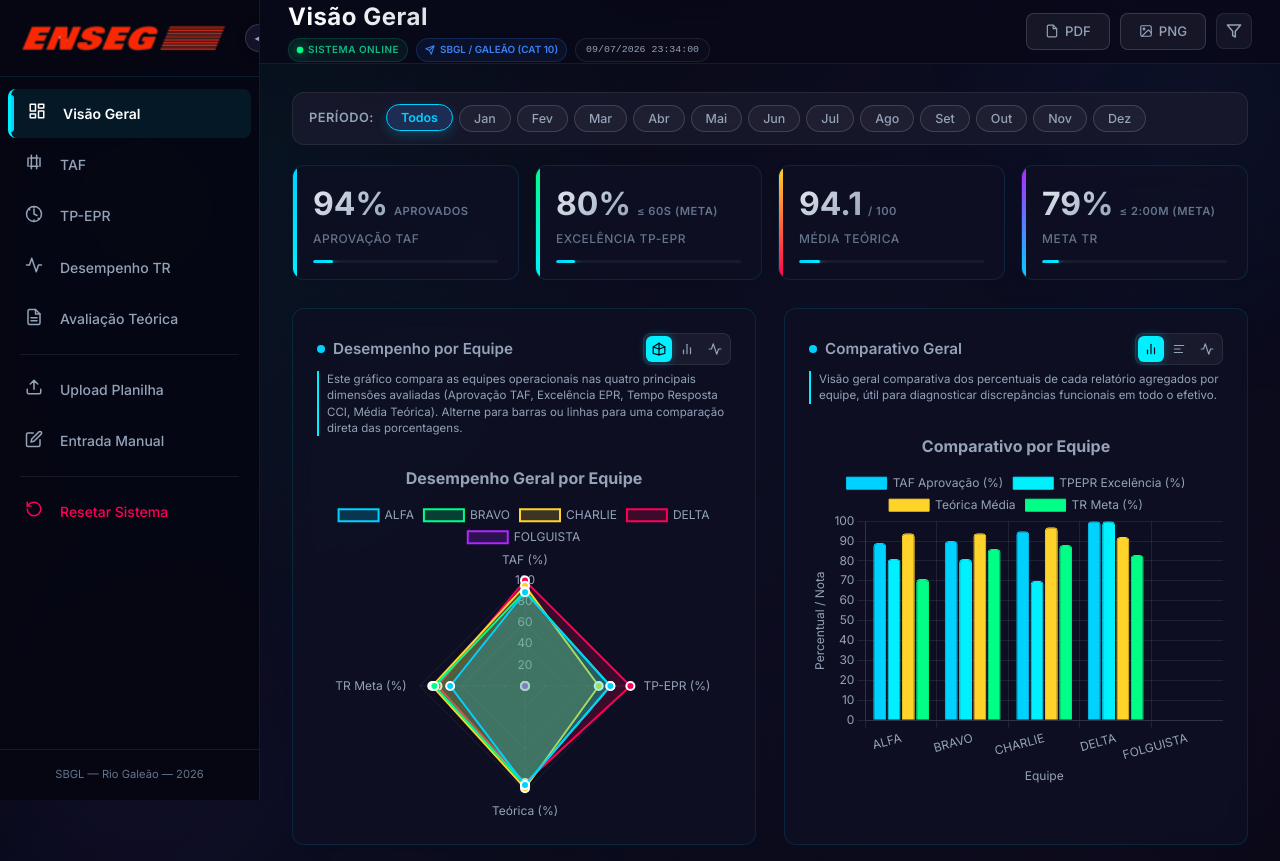
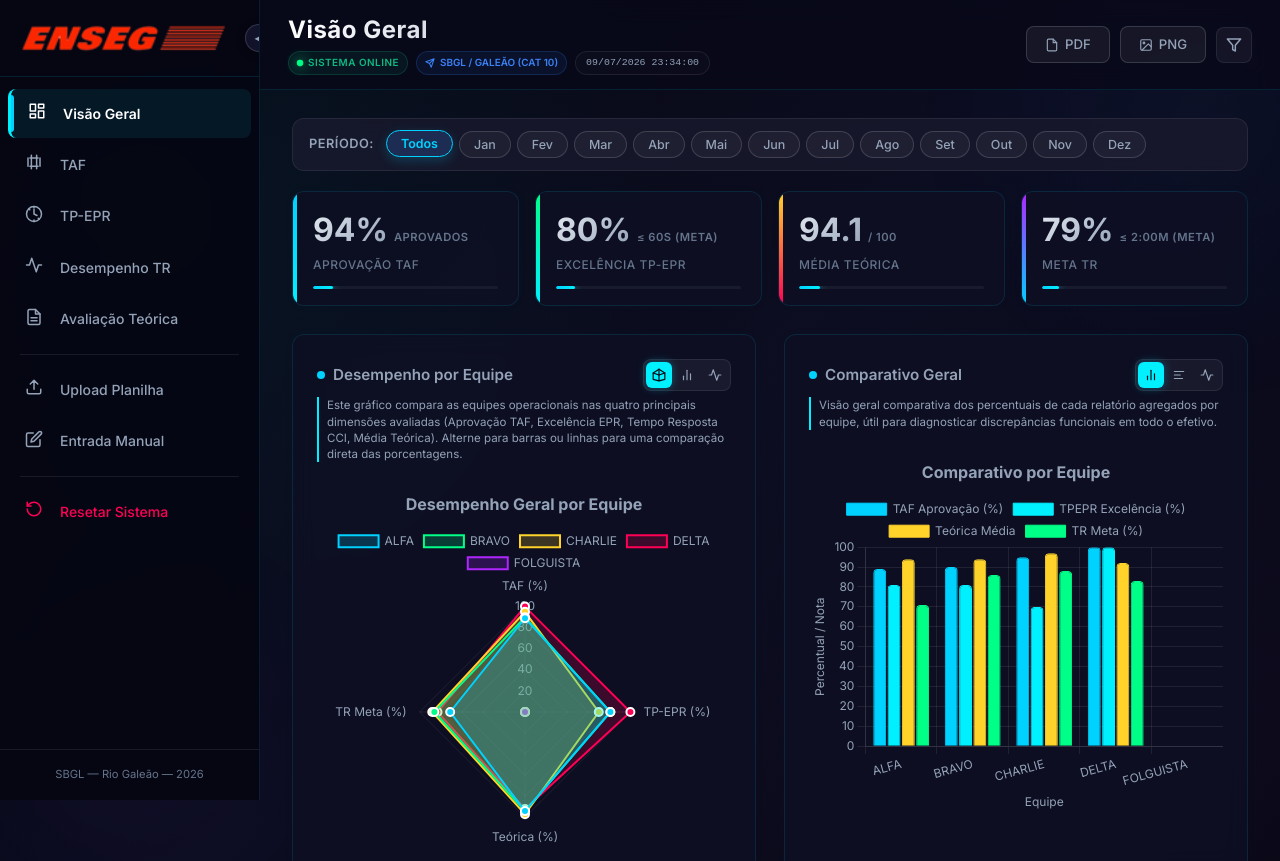
Before and after one commit to micdouglas9696/dashboard_galeao, a plain HTML site: page index.html in a window 1280 px wide. Shown: the top 861 px of the page. Drawn offline with nearby package versions, Linux system fonts and the light colour scheme.

Commit message:
style: aumentar a altura do header e adicionar padding vertical para evitar colisao no topo

```diff
--- a/css/styles.css
+++ b/css/styles.css
@@ -32,7 +32,7 @@
   --sidebar-width: 260px;
   --sidebar-collapsed: 60px;
   --filter-width: 300px;
-  --header-height: 64px;
+  --header-height: 88px;
   --font-family: 'Inter', -apple-system, BlinkMacSystemFont, 'Segoe UI', sans-serif;
 }
 
@@ -1492,7 +1492,9 @@ body {
   align-items: center;
   border-bottom: 1px solid rgba(6, 182, 212, 0.15) !important;
   background: rgba(8, 8, 24, 0.8) !important;
-  padding: 0 28px !important;
+  padding: 14px 28px !important;
+  height: auto !important;
+  min-height: var(--header-height);
 }
 
 .header-title-area {
```
